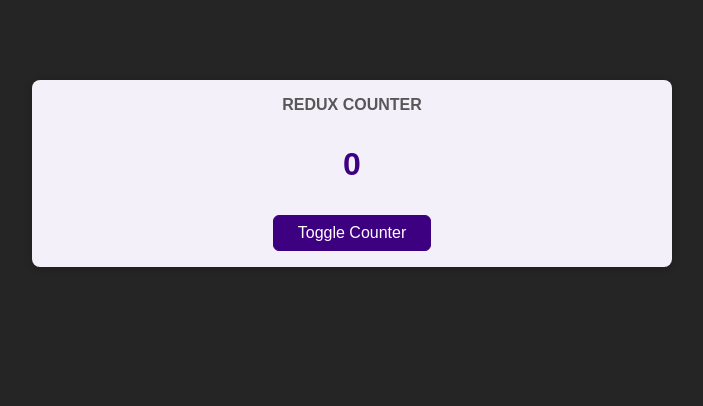
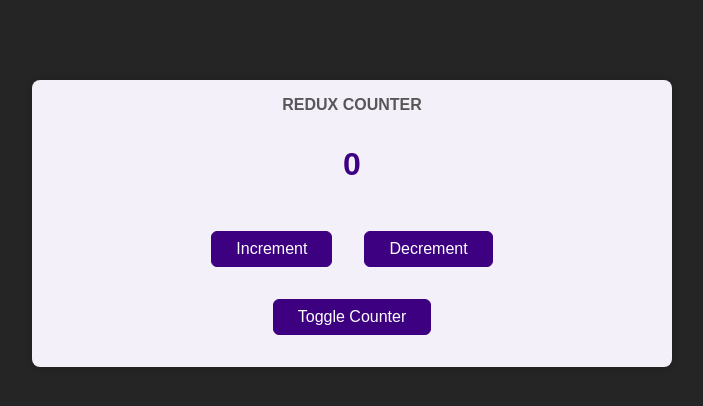
Before and after one commit to Irostovsky/309-react-redux-counter, a React (Create React App) app: page / in a window 1280 px wide. Shown: the top 406 px of the page, without its empty margins (288-991 px from the left). Built offline with nearby package versions, Linux system fonts and the light colour scheme.

Commit message:
added 2 increment and decrement buttons

```diff
--- a/src/components/Counter.js
+++ b/src/components/Counter.jsx
@@ -10,6 +10,11 @@ const Counter = () => {
     <main className={classes.counter}>
       <h1>Redux Counter</h1>
       <div className={classes.value}>{counter}</div>
+
+      <div>
+        <button>Increment</button>
+        <button>Decrement</button>
+      </div>
       <button onClick={toggleCounterHandler}>Toggle Counter</button>
     </main>
   );
--- a/src/components/Counter.module.css
+++ b/src/components/Counter.module.css
@@ -21,3 +21,7 @@
   margin: 2rem 0;
   font-weight: bold;
 }
+
+.counter button {
+  margin: 1rem;
+}
```
